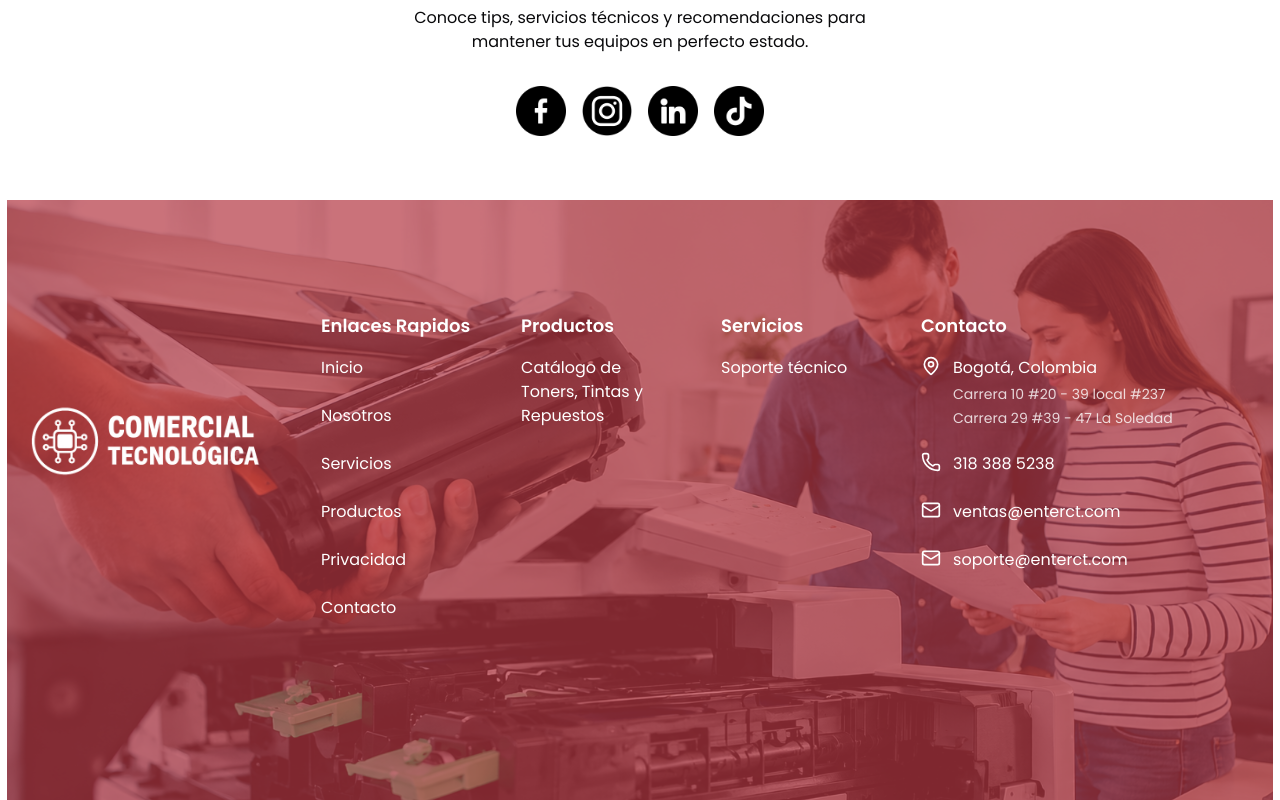
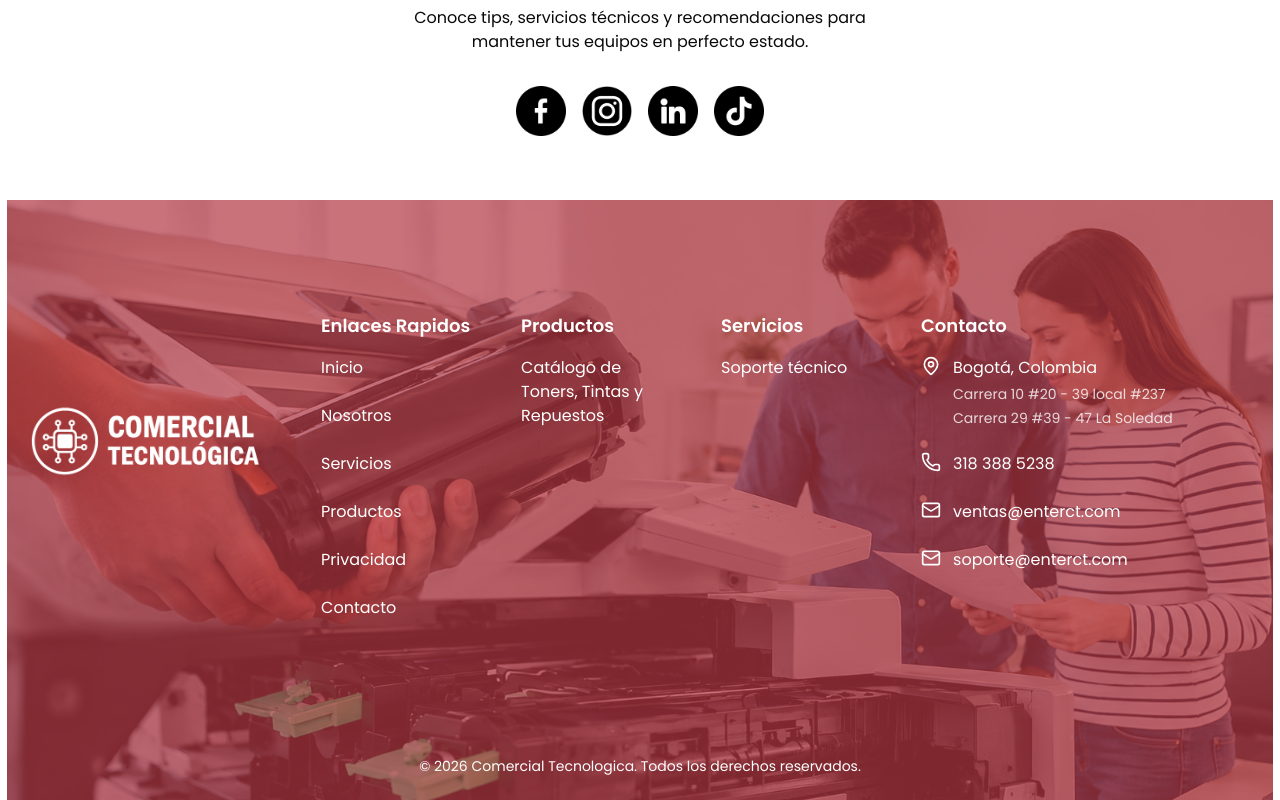
Before and after one commit to RonaldDev0/Alma, a Next.js app: page / in a window 1280 px wide. Shown: the part 2493-3293 px from the top of the page. Built offline with nearby package versions, Linux system fonts and the light colour scheme.

Commit message:
feat: add rights in footer

```diff
--- a/src/app/(public)/footer.tsx
+++ b/src/app/(public)/footer.tsx
@@ -95,7 +95,7 @@ const data: IData = [
 
 export default function Footer() {
   return (
-    <footer className='relative w-screen md:w-[98.9vw] min-h-screen md:min-h-[600px] mx-auto mt-16 pt-28 flex justify-center'>
+    <footer className='relative w-screen md:w-[98.9vw] min-h-screen md:min-h-[600px] mx-auto mt-16 pt-28 pb-24 flex justify-center'>
 
       {/* Background */}
       <Image
@@ -159,6 +159,10 @@ export default function Footer() {
 
         </div>
       </div>
+
+      <div className='absolute bottom-6 left-1/2 -translate-x-1/2 z-10 text-white text-xs md:text-sm text-center px-4'>
+        © 2026 Comercial Tecnologica. Todos los derechos reservados.
+      </div>
     </footer>
   )
 }
```
